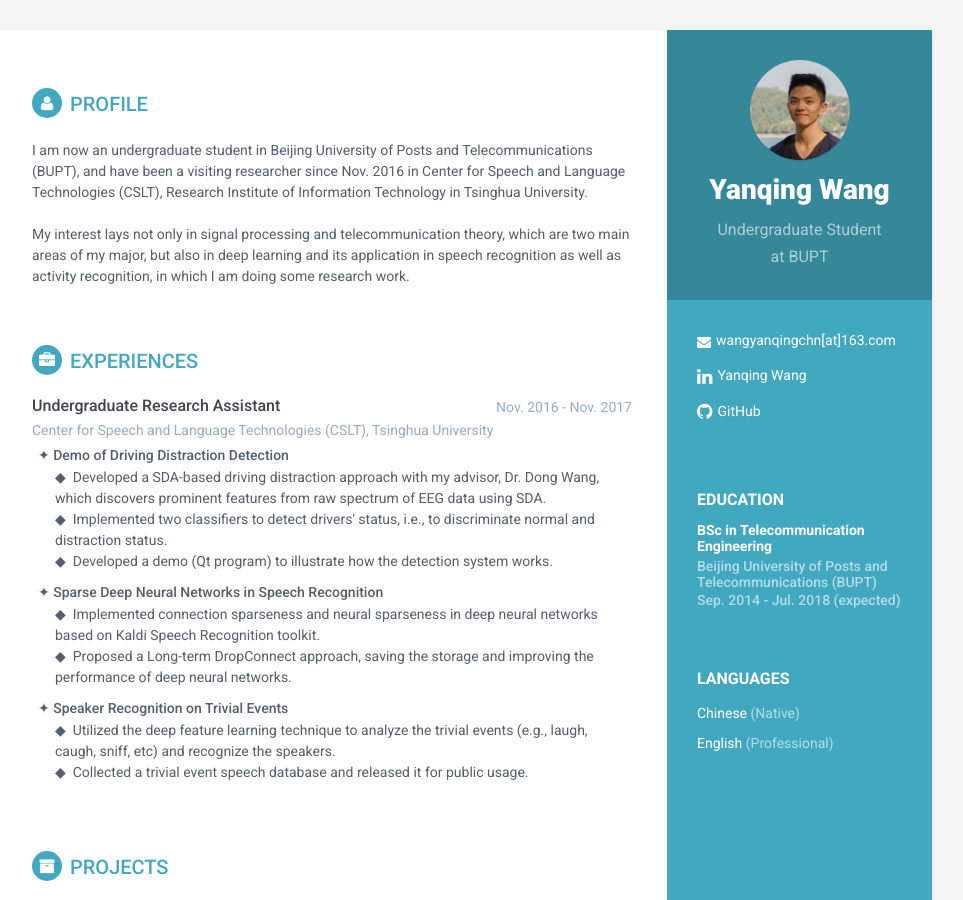
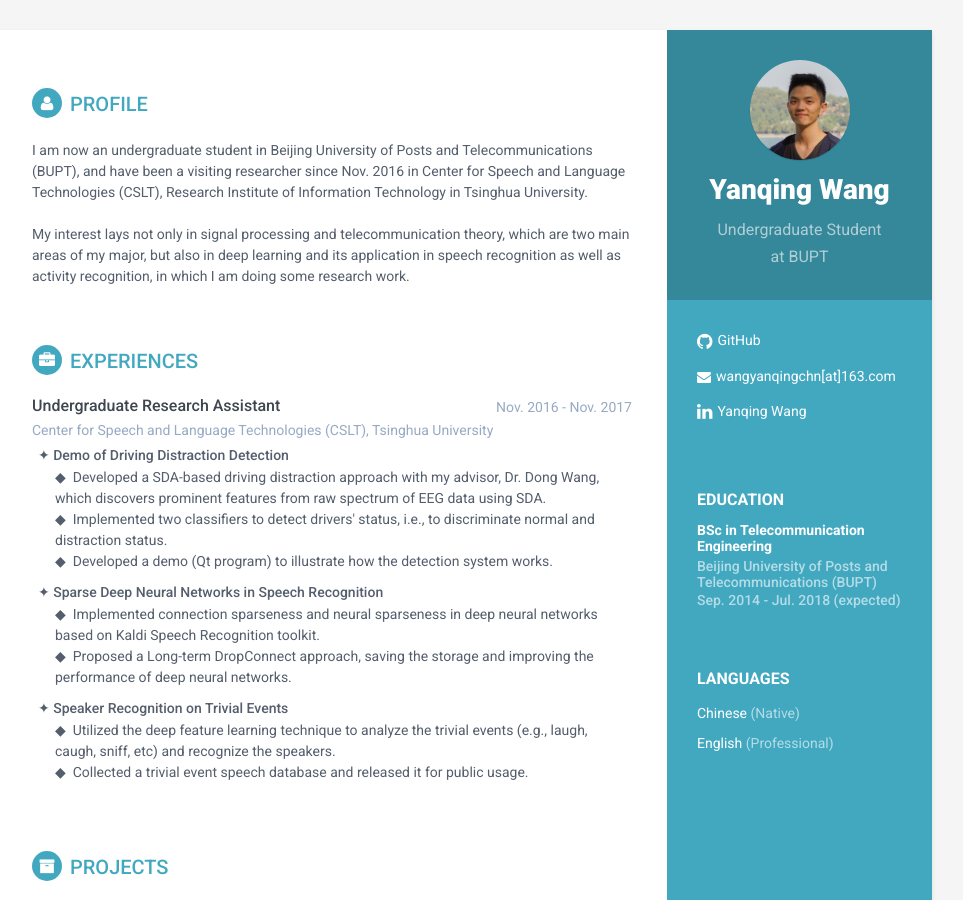
Before and after one commit to saisu123/saisu123.github.io, a Jekyll site: the page built from index.html, in a window 1280 px wide and 900 px high. Shown: the whole window, without its empty margins (188-1151 px from the left). Built offline with Jekyll 4.4.1, drawn with Linux system fonts in a browser that asks for light colours.

Commit message:
update contacts

```diff
--- a/_includes/sidebar.html
+++ b/_includes/sidebar.html
@@ -18,7 +18,11 @@
    <div class="contact-container container-block">
        <ul class="list-unstyled contact-list">
 
-          {% if site.email %}
+           {% if site.github %}
+           <li class="github"><i class="fa fa-github"></i><a href="http://github.com/{{site.github}}" target="_blank">{{site.github}}</a></li>
+           {% endif %}
+
+           {% if site.email %}
            <li class="email"><i class="fa fa-envelope"></i>{{site.email}}</li>
            {% endif %}
 
@@ -34,9 +38,6 @@
            <li class="linkedin"><i class="fa fa-linkedin"></i><a href="https://linkedin.com/in/{{site.linkedin}}" target="_blank">{{site.linkedin_name}}</a></li>
            {% endif %}
 
-           {% if site.github %}
-           <li class="github"><i class="fa fa-github"></i><a href="http://github.com/{{site.github}}" target="_blank">{{site.github}}</a></li>
-           {% endif %}
 
            {% if site.twitter %}
            <li class="twitter"><i class="fa fa-twitter"></i><a href="https://twitter.com/{{site.twitter}}" target="_blank">{{site.twitter}}</a></li>
```
Also changed, not shown: 1 other file.
